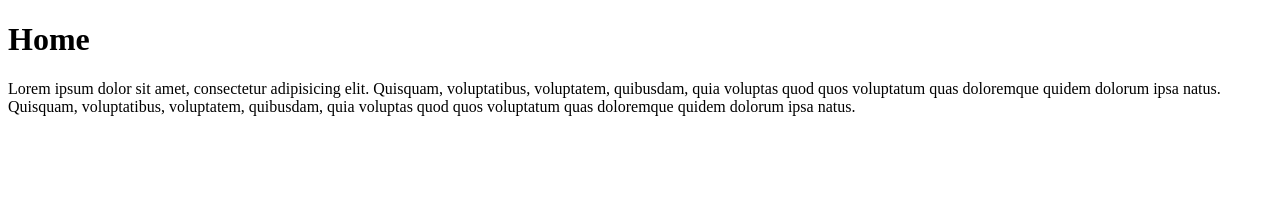
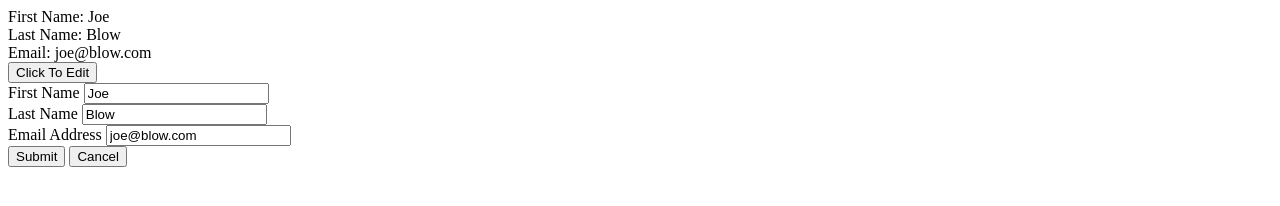
Before and after one commit to KevinStout/playing_with_htmx, a plain HTML site: page index.html in a window 1280 px wide. Drawn offline with Linux system fonts and the light colour scheme.

Commit message:
just messing with things

```diff
--- a/index.html
+++ b/index.html
@@ -9,8 +9,30 @@
     <div class="container">
         <div class="row">
             <div class="col-md-12">
-                <h1>Home</h1>
-                <p>Lorem ipsum dolor sit amet, consectetur adipisicing elit. Quisquam, voluptatibus, voluptatem, quibusdam, quia voluptas quod quos voluptatum quas doloremque quidem dolorum ipsa natus. Quisquam, voluptatibus, voluptatem, quibusdam, quia voluptas quod quos voluptatum quas doloremque quidem dolorum ipsa natus.</p>
+              <div hx-target="this" hx-swap="outerHTML">
+                <div><label>First Name</label>: Joe</div>
+                <div><label>Last Name</label>: Blow</div>
+                <div><label>Email</label>: joe@blow.com</div>
+                <button hx-get="/contact/1/edit" class="btn btn-primary">
+                Click To Edit
+                </button>
+            </div>
+              <form hx-put="/contact/1" hx-target="this" hx-swap="outerHTML">
+                <div>
+                  <label>First Name</label>
+                  <input type="text" name="firstName" value="Joe">
+                </div>
+                <div class="form-group">
+                  <label>Last Name</label>
+                  <input type="text" name="lastName" value="Blow">
+                </div>
+                <div class="form-group">
+                  <label>Email Address</label>
+                  <input type="email" name="email" value="joe@blow.com">
+                </div>
+                <button class="btn">Submit</button>
+                <button class="btn" hx-get="/contact/1">Cancel</button>
+              </form>
             </div>
         </div>
     </div>
```
